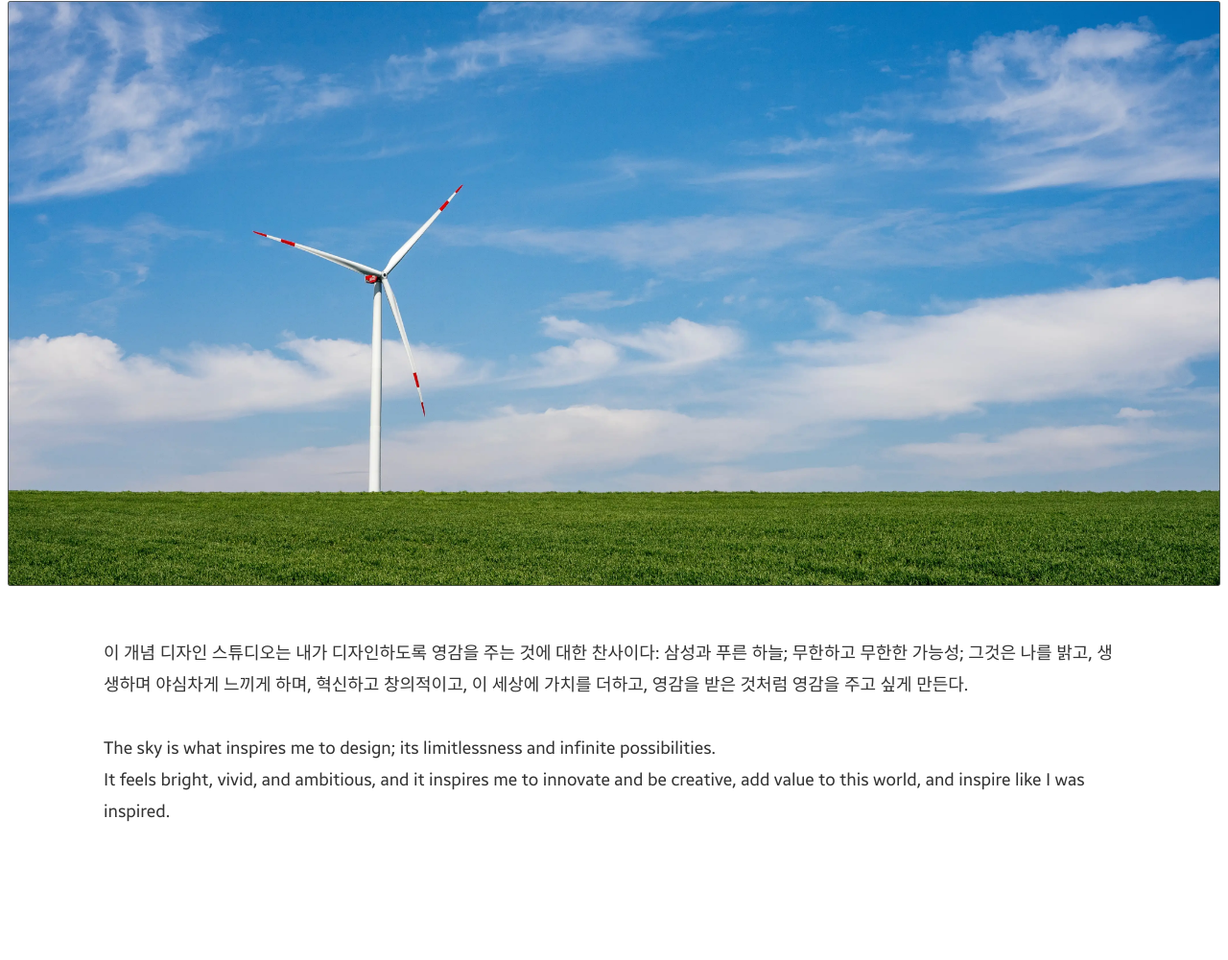
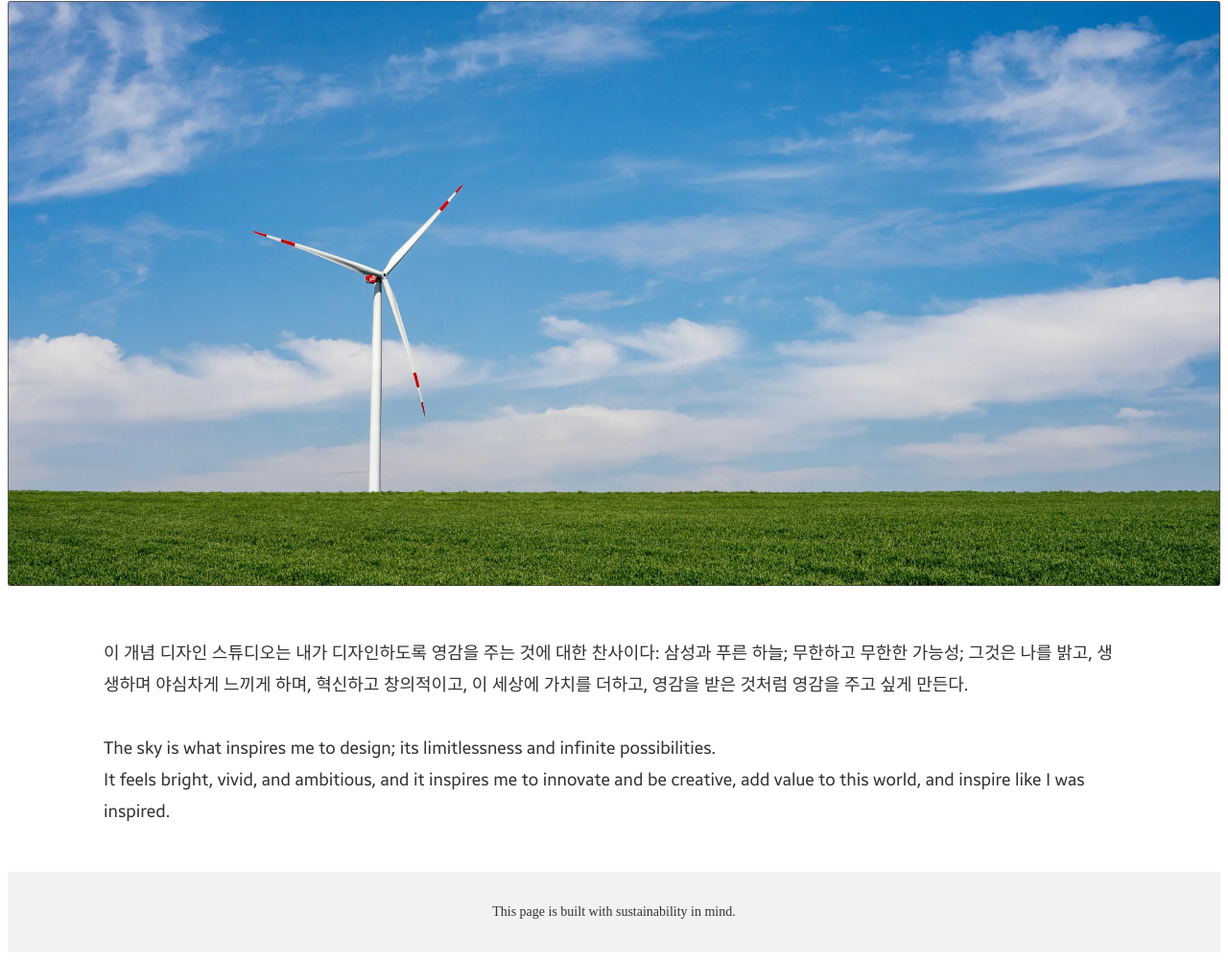
Before and after one commit to eipieq/sky, a plain HTML site: page index.html in a window 1280 px wide. Shown: the part 140-1141 px from the top of the page at 96% size. Before the commit the page ends 1057 px from the top, so only its background shows below. Drawn offline with Linux system fonts and the light colour scheme.

Commit message:
trying to add a footer

```diff
--- a/another-idea.css
+++ b/another-idea.css
@@ -231,3 +231,19 @@ a:hover {
 a:active {
   color: rgba(31, 74, 241, 1);
 }
+
+footer {
+  background-color: #f2f2f2;
+  padding: 20px 0;
+  text-align: center;
+}
+
+.footer-container {
+  max-width: 960px;
+  margin: 0 auto;
+}
+
+.footer-container p {
+  color: #333333;
+  font-size: 14px;
+}
--- a/index.html
+++ b/index.html
@@ -41,6 +41,11 @@
             </span>
         </span>
       </div>
+      <footer>
+        <div class="footer-container">
+          <p>This page is built with sustainability in mind.</p>
+        </div>
+      </footer>
   </div>
 </body>
 </html>
```
